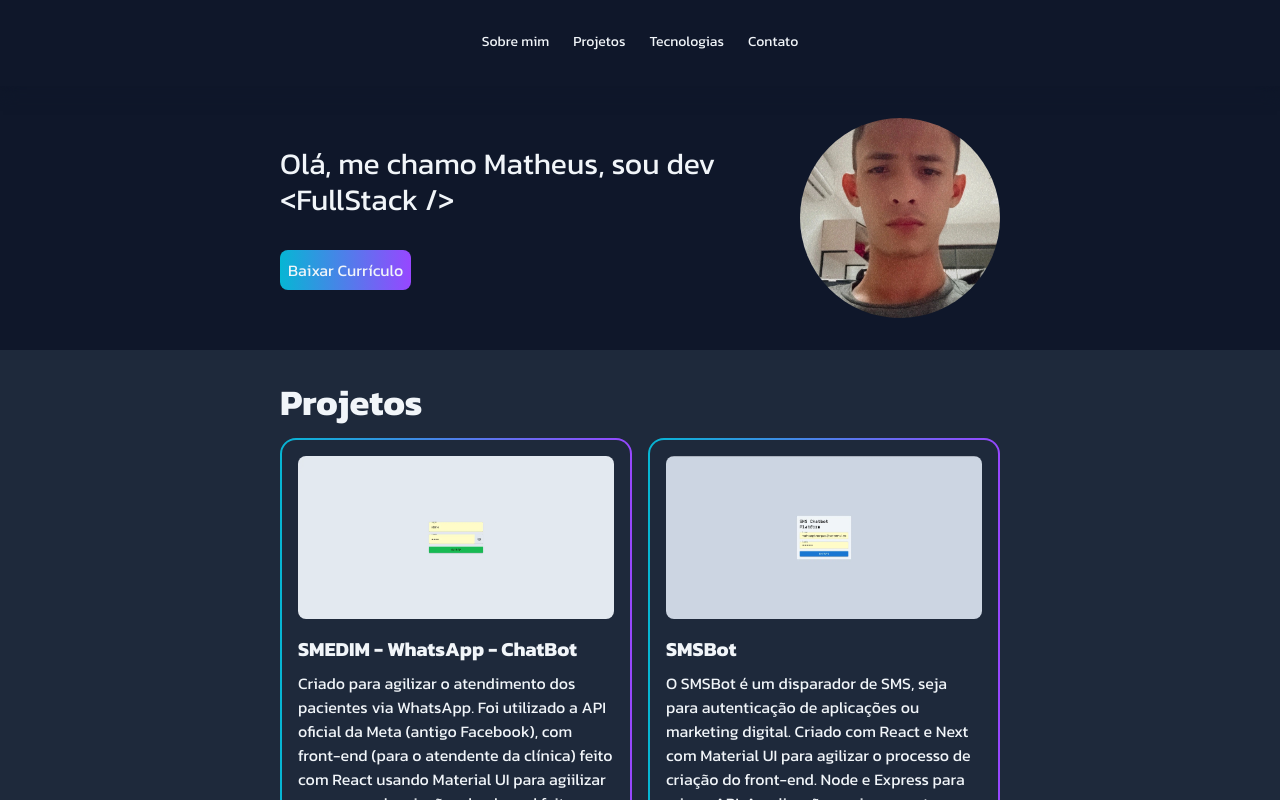
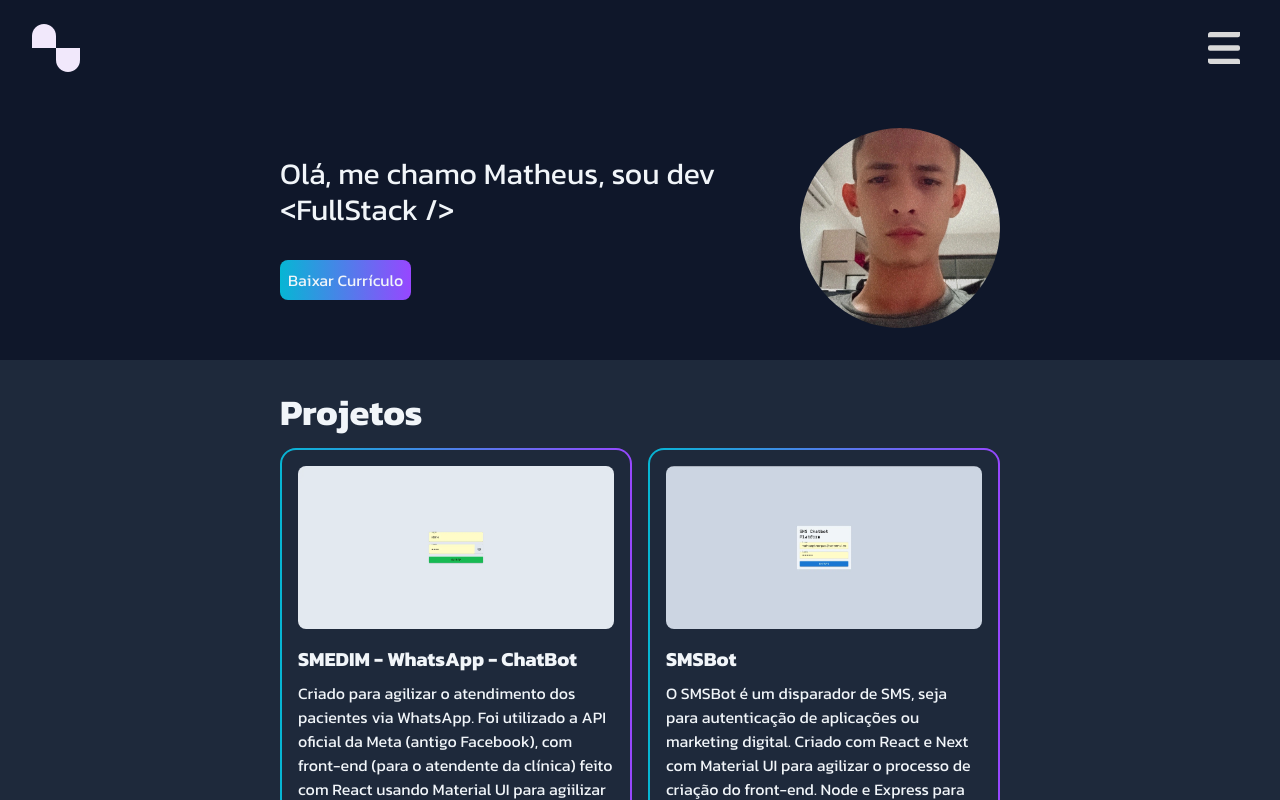
Before and after one commit to matheuspbmarques/portfolio, a Next.js app: page / in a window 1280 px wide. Shown: the top 800 px of the page. Built offline with nearby package versions, Linux system fonts and the light colour scheme.

Commit message:
ui: new header created

```diff
--- /dev/null
+++ b/app/_components/Header.tsx
@@ -0,0 +1,20 @@
+"use client";
+
+//Components
+import { Logo } from "./Logo";
+
+//Configs
+import { MenuIcon } from "./MenuIcon";
+
+export default function Header() {
+  return (
+    <>
+      <header className="flex justify-between items-center px-8 py-6">
+        <Logo />
+        <button className="p-2">
+          <MenuIcon />
+        </button>
+      </header>
+    </>
+  );
+}
--- /dev/null
+++ b/app/_components/Logo.tsx
@@ -0,0 +1,20 @@
+export function Logo() {
+  return (
+    <svg
+      width="48"
+      height="48"
+      viewBox="0 0 48 48"
+      fill="none"
+      xmlns="http://www.w3.org/2000/svg"
+    >
+      <path
+        d="M24 24H48V36C48 42.6274 42.6274 48 36 48C29.3726 48 24 42.6274 24 36V24Z"
+        fill="#F1E8FB"
+      />
+      <path
+        d="M24 24H0V12C0 5.37258 5.37258 0 12 0C18.6274 0 24 5.37258 24 12V24Z"
+        fill="#F1E8FB"
+      />
+    </svg>
+  );
+}
--- /dev/null
+++ b/app/_components/MenuIcon.tsx
@@ -0,0 +1,21 @@
+export function MenuIcon() {
+  return (
+    <svg
+      width="32"
+      height="32"
+      viewBox="0 0 32 32"
+      fill="none"
+      xmlns="http://www.w3.org/2000/svg"
+    >
+      <path
+        d="M0 2.5C0 1.11929 1.11929 0 2.5 0H32V3.33333C32 4.4379 31.1046 5.33333 30 5.33333H0V2.5Z"
+        fill="#D9D9D9"
+      />
+      <path
+        d="M0 29.5C0 30.8807 1.11929 32 2.5 32H32V28.6667C32 27.5621 31.1046 26.6667 30 26.6667H0V29.5Z"
+        fill="#D9D9D9"
+      />
+      <rect y="13.3333" width="32" height="5.33333" rx="2" fill="#D9D9D9" />
+    </svg>
+  );
+}
--- a/app/page.tsx
+++ b/app/page.tsx
@@ -1,7 +1,7 @@
 'use client'
 
 //Components
-import Header from "@/components/sections/Header"
+import Header from "@/app/_components/Header"
 
 //Configs
 import sectionsList from "@/configs/sectionsList"
--- a/components/sections/Header.tsx
+++ /dev/null
@@ -1,30 +0,0 @@
-'use client'
-
-//React
-import { useState, useRef } from 'react'
-
-//Components
-import CustomLink from "@/components/ui/CustomLink"
-
-//Configs
-import sectionsList from "@/configs/sectionsList"
-
-export default function Header(){
-    const renderNavList = sectionsList.map((section, i) => {
-        if(section.nameInHeader){
-            return(
-                <CustomLink key={i} text={section.nameInHeader} link={section.sectionId} />
-            )
-        }
-    })
-
-    return(
-        <>
-            <header className='sticky top-0 bg-slate-900 shadow-slate-900 shadow-lg'>
-                <nav className='flex gap-2 justify-center p-6'>
-                { renderNavList }
-                </nav>
-            </header>
-        </>
-    )
-}
```
